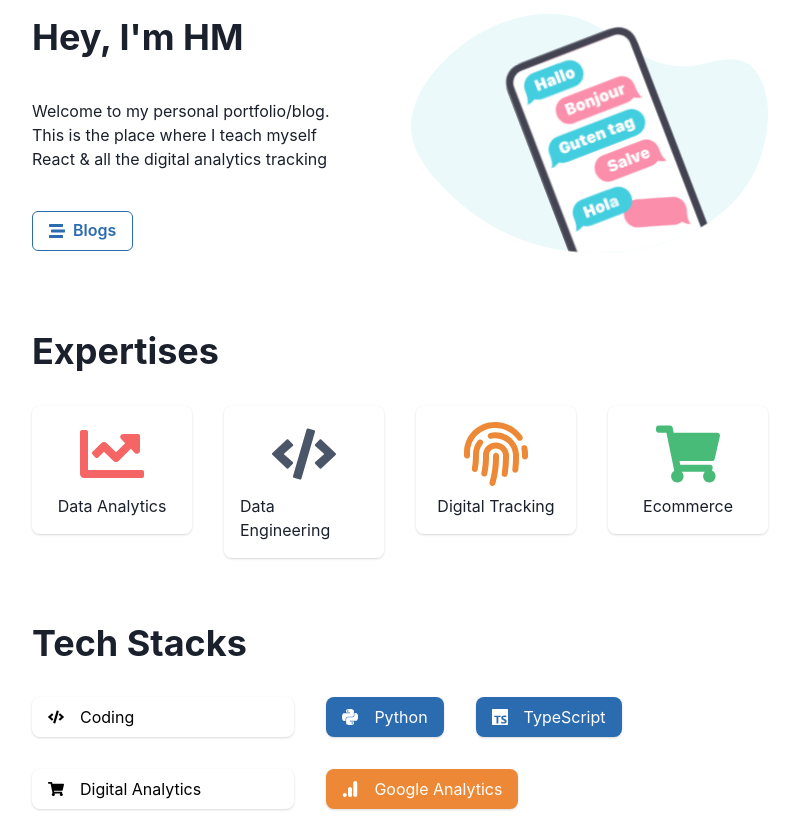
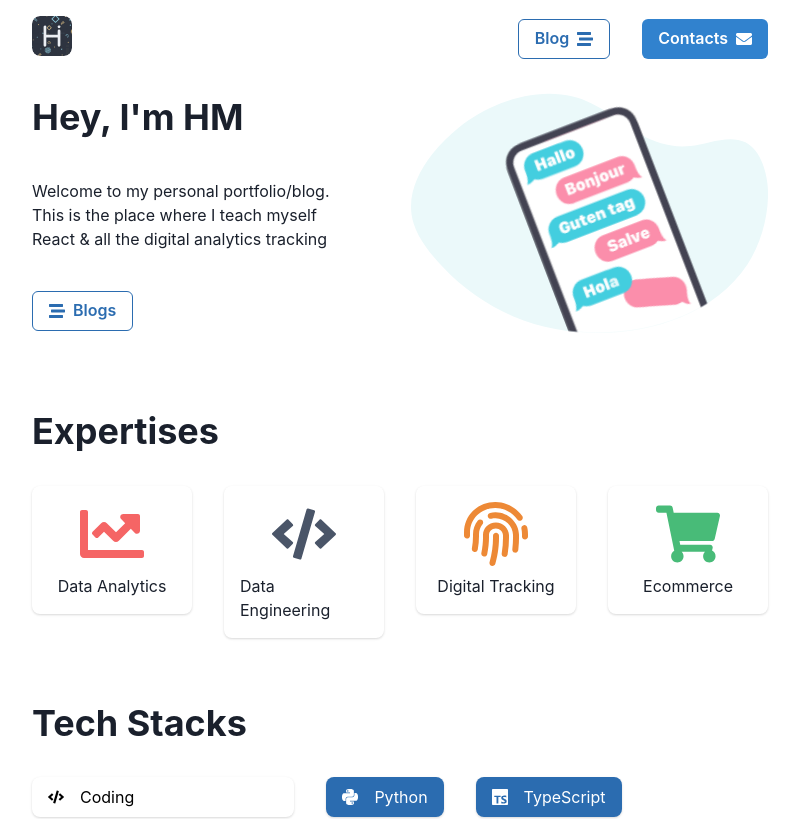
Before and after one commit to hieumdd/hieumdd, a Next.js app: page / in a window 1280 px wide. Shown: the top 819 px of the page, without its empty margins (240-1039 px from the left). Built offline with nearby package versions, Linux system fonts and the light colour scheme.

Commit message:
feat: Add Header

```diff
--- /dev/null
+++ b/components/Header.tsx
@@ -0,0 +1,167 @@
+import { useState, useRef, useEffect } from 'react';
+import NextLink from 'next/link';
+import NextImage from 'next/image';
+import {
+    LinkBox,
+    LinkOverlay,
+    Box,
+    Flex,
+    Container,
+    Collapse,
+    StackDivider,
+    IconButton,
+    VStack,
+    HStack,
+    Button,
+    Icon,
+    useDisclosure,
+    useOutsideClick,
+} from '@chakra-ui/react';
+import { CloseIcon, HamburgerIcon } from '@chakra-ui/icons';
+import { FaEnvelope, FaStream } from 'react-icons/fa';
+
+type MoblileNavLinksProps = {
+    isOpen: boolean;
+};
+
+type MobileMenuIconProps = MoblileNavLinksProps & {
+    onToggle: () => void;
+};
+
+const navLinks = [
+    {
+        text: 'Blog',
+        to: '/blog',
+        variant: 'outline',
+        icon: FaStream,
+    },
+    {
+        text: 'Contacts',
+        to: '/contacts',
+        variant: 'solid',
+        icon: FaEnvelope,
+    },
+];
+
+const Logo = () => (
+    <LinkBox>
+        <NextLink href="/" passHref>
+            <LinkOverlay>
+                <NextImage
+                    src="/icons/profile_nord.svg"
+                    width="40"
+                    height="40"
+                    alt=""
+                />
+            </LinkOverlay>
+        </NextLink>
+    </LinkBox>
+);
+
+const DesktopNavLinks = () => (
+    <HStack spacing="2rem">
+        {navLinks.map((navLink) => (
+            <NextLink key={navLink.to} href={navLink.to} passHref>
+                <Button
+                    colorScheme="blue"
+                    variant={navLink.variant}
+                    rightIcon={<Icon as={navLink.icon} />}
+                    aria-label={navLink.text}
+                >
+                    {navLink.text}
+                </Button>
+            </NextLink>
+        ))}
+    </HStack>
+);
+
+const MobileMenuIcon = ({ isOpen, onToggle }: MobileMenuIconProps) => (
+    <IconButton
+        display={{ base: 'block', md: 'none' }}
+        fontSize="1.5rem"
+        onClick={onToggle}
+        icon={isOpen ? <CloseIcon /> : <HamburgerIcon />}
+        variant="ghost"
+        aria-label="menu"
+    />
+);
+
+export const MobileNavLinks = ({ isOpen }: MoblileNavLinksProps) => (
+    <Flex
+        bgColor="white"
+        pb={isOpen ? '0.5rem' : 'auto'}
+        display={{ base: 'block', md: 'none' }}
+    >
+        <Collapse in={isOpen} animateOpacity>
+            <VStack align="flex-end" divider={<StackDivider />}>
+                {navLinks.map((navLink) => (
+                    <NextLink key={navLink.to} href={navLink.to} passHref>
+                        <Button
+                            colorScheme="blue"
+                            variant={navLink.variant}
+                            rightIcon={navLink.icon}
+                            aria-label={navLink.text}
+                        >
+                            {navLink.text}
+                        </Button>
+                    </NextLink>
+                ))}
+            </VStack>
+        </Collapse>
+    </Flex>
+);
+
+const Header = () => {
+    const ref = useRef(null);
+    const { isOpen, onClose, onToggle } = useDisclosure();
+    const [isScrolled, setScrolled] = useState(false);
+
+    useOutsideClick({
+        ref,
+        handler: () => onClose(),
+    });
+
+    useEffect(() => {
+        const handleScrolled = () => {
+            const scrolled = document.documentElement.scrollTop;
+            if (scrolled > 0) {
+                setScrolled(true);
+            } else if (scrolled === 0) {
+                setScrolled(false);
+            }
+        };
+
+        window.addEventListener('scroll', handleScrolled);
+    }, []);
+
+    return (
+        <Flex
+            as="header"
+            pos="fixed"
+            borderRadius={0}
+            height="7vh"
+            width="100%"
+            zIndex={999}
+            bgColor="white"
+            ref={ref}
+            className={isScrolled ? 'shadow' : ''}
+        >
+            <Container maxW="container.md">
+                <Flex as="nav" direction="column">
+                    <Flex py={4} borderRadius={0} justify="space-between">
+                        <Box
+                            boxSize={8}
+                            display={{ base: 'block', md: 'none' }}
+                        />
+                        <Logo />
+                        <DesktopNavLinks />
+                        <MobileMenuIcon isOpen={isOpen} onToggle={onToggle} />
+                    </Flex>
+                    <MobileNavLinks isOpen={isOpen} />
+                </Flex>
+            </Container>
+        </Flex>
+    );
+};
+
+export default Header;
--- a/next.config.js
+++ b/next.config.js
@@ -1,6 +1,9 @@
 /** @type {import('next').NextConfig} */
 const nextConfig = {
-  reactStrictMode: true,
-}
+    images: {
+        dangerouslyAllowSVG: true,
+    },
+    reactStrictMode: true,
+};
 
-module.exports = nextConfig
+module.exports = nextConfig;
--- a/package.json
+++ b/package.json
@@ -9,6 +9,7 @@
         "lint": "next lint"
     },
     "dependencies": {
+        "@chakra-ui/icons": "^1.1.7",
         "@chakra-ui/react": "^1.8.6",
         "@emotion/react": "^11.8.2",
         "@emotion/styled": "^11.8.1",
--- a/pages/_app.tsx
+++ b/pages/_app.tsx
@@ -3,10 +3,13 @@ import { ChakraProvider, Container, VStack, Divider } from '@chakra-ui/react';
 
 import theme from '../styles/theme';
 
+import Header from '../components/Header';
+
 const App = ({ Component, pageProps }: AppProps) => (
     <>
         <ChakraProvider theme={theme}>
-            <Container maxW="container.md">
+            <Header />
+            <Container maxW="container.md" pt="10vh">
                 <VStack
                     alignItems={{ base: 'center', md: 'flex-start' }}
                     gap="4em"
--- a/src2/components/NavLinks.jsx
+++ b/src2/components/NavLinks.jsx
@@ -1,5 +1,4 @@
-import React from 'react';
-import { Link as GLink } from 'gatsby';
+
 import {
   Collapse,
   StackDivider,
```
Also changed, not shown: public/icons/profile_nord.svg (renamed from src2/static/icons/profile_nord.svg), 1 other file (tests, documents, lock files or other folders).
